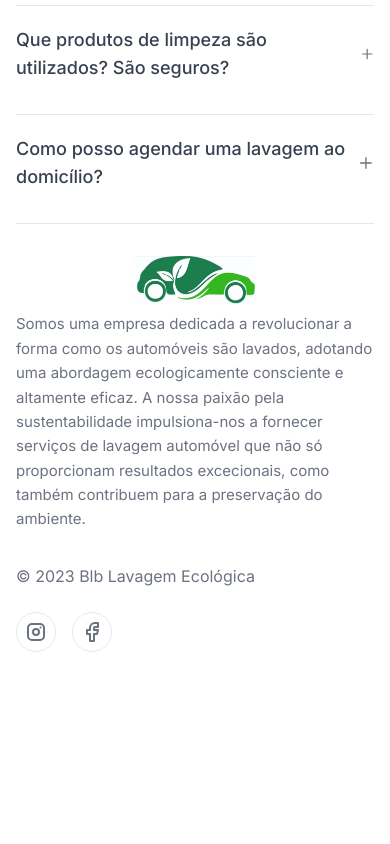
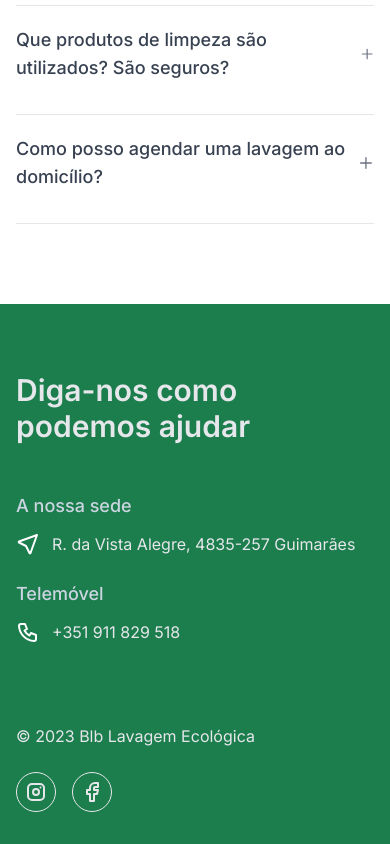
Before and after one commit to sergiomiguel7/blb_landing_page, a Next.js app: page / in a window 390 px wide. Shown: the part 3897-4741 px from the top of the page. Before the commit the page ends 4581 px from the top, so only its background shows below. Built offline with nearby package versions, Linux system fonts and the light colour scheme.

Commit message:
fix: add contacts

```diff
--- /dev/null
+++ b/src/app/_components/Contact/index.tsx
@@ -0,0 +1,49 @@
+import { IconLocation, IconMail, IconPhone } from "@tabler/icons-react";
+import React from "react";
+
+export default function Contact() {
+  const contactMethods = [
+    {
+      icon: <IconLocation color="white" />,
+      contact: "R. da Vista Alegre, 4835-257 Guimarães",
+      title: "A nossa sede",
+    },
+    {
+      icon: <IconPhone color="white" />,
+      contact: "+351 911 829 518",
+      title: "Telemóvel",
+    },
+  ];
+
+  return (
+    <section id="contacts" className="">
+      <div className="max-w-screen-xl mx-auto text-gray-200">
+        <div className="max-w-xl space-y-3">
+          <h3 className="text-primary font-semibold">Contactos</h3>
+          <p className="text-gray-200 text-3xl font-semibold sm:text-4xl">
+            Diga-nos como podemos ajudar
+          </p>
+          {/* <p>
+            Estamos aqui para ajudar e responder a qualquer pergunta que possa
+            ter.
+          </p> */}
+        </div>
+        <div>
+          <ul className="mt-12 flex flex-wrap gap-x-12 gap-y-6 items-center lg:gap-x-24">
+            {contactMethods.map((item, idx) => (
+              <li key={idx}>
+                <h4 className="text-slate-300 text-lg font-medium">
+                  {item.title}
+                </h4>
+                <div className="mt-3 flex items-center gap-x-3">
+                  <div className="flex-none text-gray-400">{item.icon}</div>
+                  <p>{item.contact}</p>
+                </div>
+              </li>
+            ))}
+          </ul>
+        </div>
+      </div>
+    </section>
+  );
+}
--- a/src/app/_components/Footer/index.tsx
+++ b/src/app/_components/Footer/index.tsx
@@ -1,6 +1,7 @@
 import { IconBrandFacebook, IconBrandInstagram } from "@tabler/icons-react";
 import React from "react";
 import Logo from "../Hero/Logo";
+import Contact from "../Contact";
 
 export default function Footer() {
   const footerNavs = [
@@ -32,11 +33,12 @@ export default function Footer() {
   ];
 
   return (
-    <footer className="text-gray-500 bg-white px-4 py-8 max-w-screen-xl mx-auto md:px-8">
-      <div className="max-w-lg sm:mx-auto sm:text-center">
+    <footer className="bg-primary px-4 py-8 mt-20 md:px-8 flex flex-col gap-16">
+      <Contact />
+      {/* <div className="max-w-lg sm:mx-auto sm:text-center">
         <Logo className="mx-auto" />
 
-        <p className="leading-relaxed mt-2 text-[15px]">
+                <p className="leading-relaxed mt-2 text-[15px]">
           Somos uma empresa dedicada a revolucionar a forma como os automóveis
           são lavados, adotando uma abordagem ecologicamente consciente e
           altamente eficaz. A nossa paixão pela sustentabilidade impulsiona-nos
@@ -45,7 +47,7 @@ export default function Footer() {
           ambiente.
         </p>
       </div>
-      {/*       <ul className="items-center justify-center mt-8 space-y-5 sm:flex sm:space-x-4 sm:space-y-0">
+           <ul className="items-center justify-center mt-8 space-y-5 sm:flex sm:space-x-4 sm:space-y-0">
         {footerNavs.map((item, idx) => (
           <li key={idx} className=" hover:text-gray-800">
             <a key={idx} href={item.href}>
@@ -53,8 +55,8 @@ export default function Footer() {
             </a>
           </li>
         ))}
-      </ul> */}
-      <div className="mt-8 items-center justify-between sm:flex">
+      </ul>  */}
+      <div className="w-full text-gray-200 items-center justify-between max-w-screen-xl mx-auto sm:flex">
         <div className="mt-4 sm:mt-0">
           &copy; {new Date().getFullYear()} Blb Lavagem Ecológica
         </div>
--- a/src/app/_components/Hero/index.tsx
+++ b/src/app/_components/Hero/index.tsx
@@ -69,8 +69,9 @@ export default function HeroSection() {
               width={420}
               height={90}
               src={HeroCover}
+              priority
               className="rounded-lg"
-              alt=""
+              alt="video-thumbnail"
             />
             <Link
               className="absolute w-16 h-16 rounded-full inset-0 m-auto duration-150 bg-primary hover:bg-green-800  ring-offset-2 focus:ring text-white"
--- a/src/app/_components/Navbar/index.tsx
+++ b/src/app/_components/Navbar/index.tsx
@@ -13,6 +13,7 @@ export default function Navbar() {
     { title: "Características", path: "#features" },
     { title: "O que dizem sobre nós", path: "#testimonials" },
     { title: "FAQ", path: "#faq" },
+    { title: "Contactos", path: "#contacts" },
   ];
 
   return (
--- a/src/app/page.tsx
+++ b/src/app/page.tsx
@@ -6,6 +6,7 @@ import Testimonials from "./_components/Testimonials";
 
 import Faq from "./_components/Faq";
 import ModalsWrapper from "./_components/Modal/variants";
+import Contact from "./_components/Contact";
 
 export default function Home() {
   return (
```
